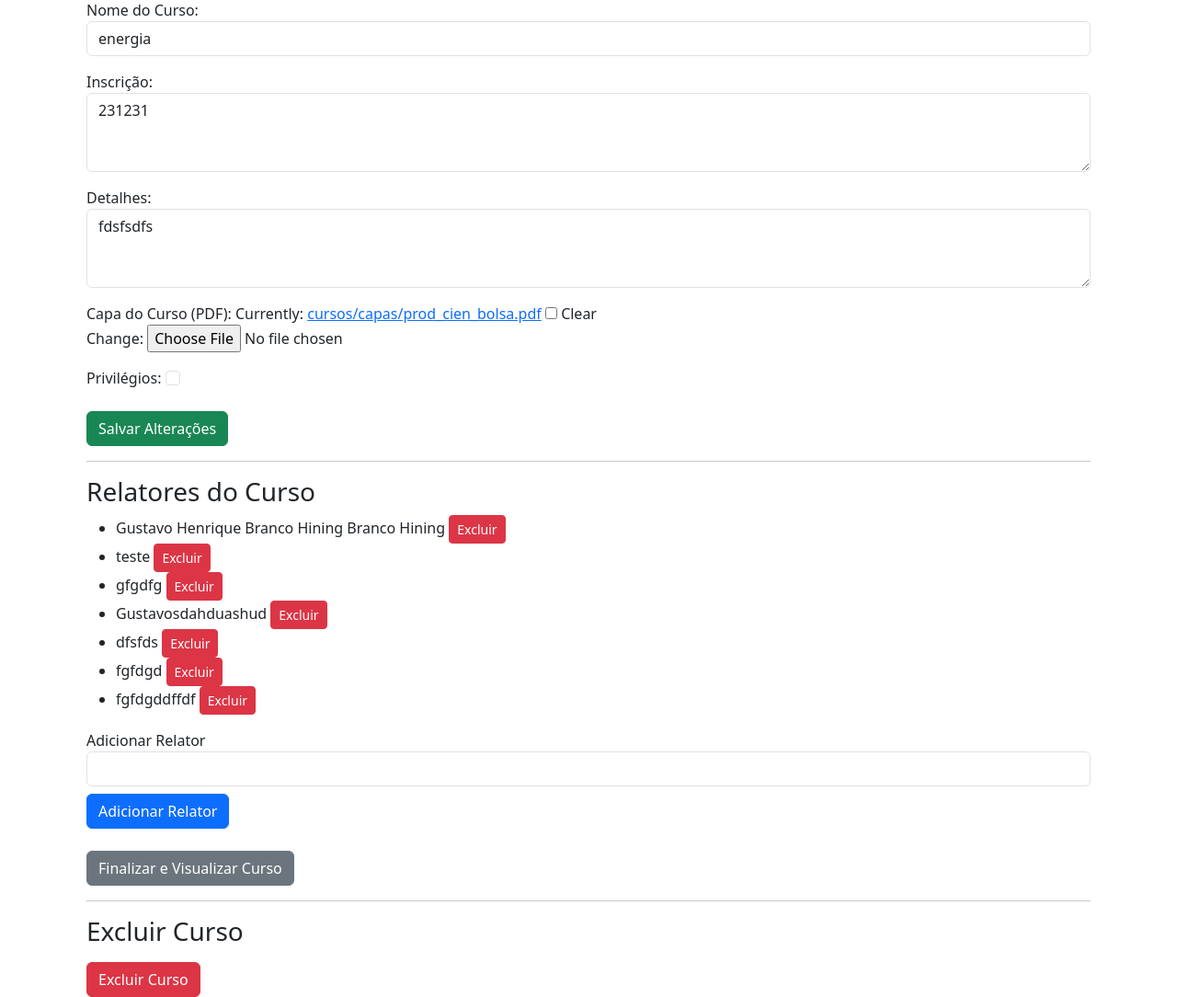
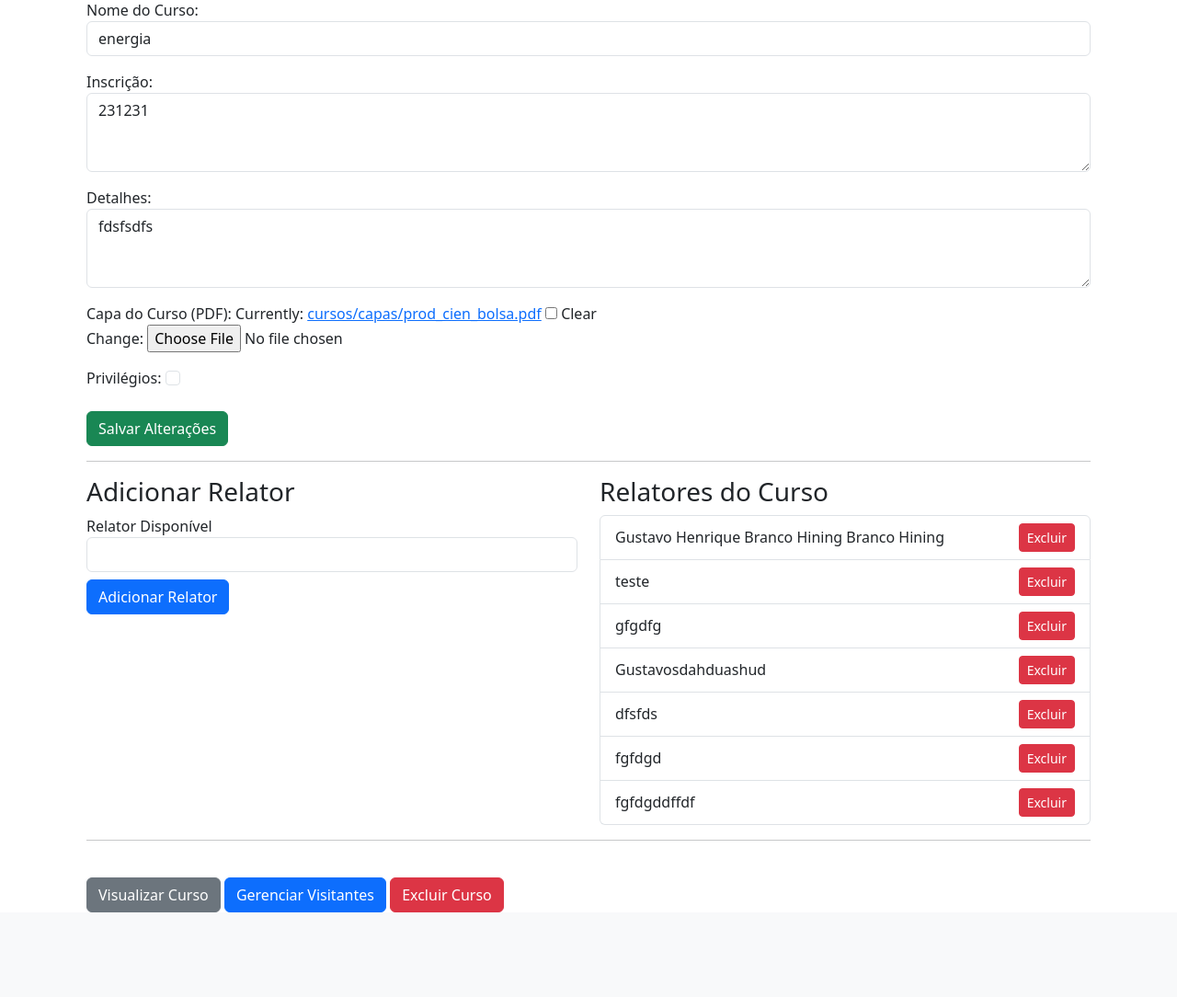
Before and after one commit to hininggh/SisAva, a Django app: page /cursos/editar/1/ in a window 1280 px wide. Shown: the part 151-1235 px from the top of the page at 92% size. After the commit the page ends 1143 px from the top, so only its background shows below. Run offline with Django 5.2, Linux system fonts and the light colour scheme; a user stored in the database is signed in; data comes from the database, SQL or seed files in the repository; lists and menus that the app fills with data are empty.

Commit message:
resolvido atualizar lista de relatores disponiveis

```diff
--- a/cursos/views.py
+++ b/cursos/views.py
@@ -15,13 +15,16 @@ from reportlab.lib.pagesizes import A4
 from mural.forms import MuralForm
 from mural.models import Mural
 from reportlab.lib.units import cm
+from django.contrib.auth import get_user_model
 from .forms import CapaCursoForm
 from django.views.decorators.http import require_POST
 from django.http import JsonResponse
 import os
+import logging
+
+Usuario = get_user_model()
 
 
-import logging
 
 # Criar ou Editar Curso
 @login_required
@@ -90,12 +93,17 @@ def excluir_curso(request, curso_id):
 @login_required
 def atualizar_lista_relatores(request, curso_id):
     curso = get_object_or_404(Curso, id=curso_id)
-    relatores = curso.relatores.all()
+    relatores_adicionados = curso.relatores.all()
+
+    # Excluir os relatores que já estão no curso da lista de disponíveis
+    relatores_disponiveis = Usuario.objects.filter(tipo='relator').exclude(id__in=relatores_adicionados)
 
     # Estrutura do JSON para nome e id
     data = {
-        "relator": [{"id": relator.id, "nome": relator.nome} for relator in relatores]
+        "relator": [{"id": relator.id, "nome": relator.nome} for relator in relatores_adicionados],
+        "relatorDisponiveis": [{"id": relator.id, "nome": relator.nome} for relator in relatores_disponiveis]
     }
+
     return JsonResponse(data)
 
 
@@ -105,8 +113,6 @@ from django.http import JsonResponse
 
 @login_required
 def adicionar_relator(request, curso_id):
-    # Verifica se é uma requisição AJAX
-    print("iniciou")
     curso = get_object_or_404(Curso, id=curso_id)
     relator_id = request.POST.get('relator_id')
     relator = get_object_or_404(Usuario, id=relator_id)
--- a/templates/cursos/criarcurso.html
+++ b/templates/cursos/criarcurso.html
@@ -16,24 +16,14 @@
 
     {% if curso %}
     <hr>
-    <h3>Relatores do Curso</h3>
-    <!-- Lista de relatores atualizada dinamicamente -->
-    <ul id="relatores-list">
-        {% for relator in relatores %}
-            <li>
-                {{ relator.nome }}
-                <button onclick="excluirRelator({{ relator.id }})" class="btn btn-danger btn-sm">Excluir</button>
-            </li>
-        {% empty %}
-            <p>Nenhum relator adicionado.</p>
-        {% endfor %}
-    </ul>
-
-    <!-- Formulário para adicionar relatores -->
+    <div class="row">
+        <!-- Coluna para adicionar relator -->
+        <div class="col-md-6">
+            <h3>Adicionar Relator</h3>
             <form id="form-adicionar-relator" onsubmit="adicionarRelator(event)">
                 {% csrf_token %}
                 <div class="form-group">
-            <label for="relator_id">Adicionar Relator</label> <!-- Atualizado para relator_id -->
+                    <label for="relator_id">Relator Disponível</label>
                     <select id="relator_id" name="relator_id" class="form-control">
                         {% for usuario in usuarios_disponiveis %}
                             <option value="{{ usuario.id }}">{{ usuario.nome }}</option>
@@ -42,14 +32,28 @@
                 </div>
                 <button type="submit" class="btn btn-primary mt-2">Adicionar Relator</button>
             </form>
+        </div>
 
-
-
-    <button class="btn btn-secondary mt-4" onclick="finalizarCurso()">Finalizar e Visualizar Curso</button>
+        <!-- Coluna para listar relatores -->
+        <div class="col-md-6">
+            <h3>Relatores do Curso</h3>
+            <ul id="relatores-list" class="list-group">
+                {% for relator in relatores %}
+                    <li class="list-group-item d-flex justify-content-between align-items-center">
+                        {{ relator.nome }}
+                        <button onclick="excluirRelator({{ relator.id }})" class="btn btn-danger btn-sm">Excluir</button>
+                    </li>
+                {% empty %}
+                    <p>Nenhum relator adicionado.</p>
+                {% endfor %}
+            </ul>
+        </div>
+    </div>
 
     <hr>
-    <h3>Excluir Curso</h3>
-    <button class="btn btn-danger mt-2" onclick="excluirCurso()">Excluir Curso</button>
+    <button class="btn btn-secondary mt-4" onclick="finalizarCurso()">Visualizar Curso</button>
+    <a href="{% url 'gerenciarvisitantes' %}" class="btn btn-primary mt-4">Gerenciar Visitantes</a>
+    <button class="btn btn-danger mt-4" onclick="excluirCurso()">Excluir Curso</button>
     {% endif %}
 </div>
 
@@ -114,15 +118,37 @@
         })
         .then(response => response.json())
         .then(data => {
-                const listaRelatores = document.getElementById('relatores-list');
-                listaRelatores.innerHTML = '';
+            // Verifique se as listas existem antes de iterar sobre elas
+            const listaRelatoresAdicionados = document.getElementById('relatores-list');
+            if (listaRelatoresAdicionados) {
+                listaRelatoresAdicionados.innerHTML = '';
+                if (data.relator && Array.isArray(data.relator)) {
                     data.relator.forEach(relator => {
                         const item = document.createElement('li');
-                    item.innerHTML = `${relator.nome} <button onclick="excluirRelator(${relator.id})" class="btn btn-danger btn-sm">Excluir</button>`;
-                    listaRelatores.appendChild(item);
+                        item.classList.add('list-group-item', 'd-flex', 'justify-content-between', 'align-items-center');
+                        item.innerHTML = `
+                            ${relator.nome}
+                            <button onclick="excluirRelator(${relator.id})" class="btn btn-danger btn-sm">Excluir</button>
+                        `;
+                        listaRelatoresAdicionados.appendChild(item);
                     });
+                }
+            }
+
+            const listaRelatoresDisponiveis = document.querySelector('select[name="relator_id"]');
+            if (listaRelatoresDisponiveis) {
+                listaRelatoresDisponiveis.innerHTML = '';
+                if (data.relatorDisponiveis && Array.isArray(data.relatorDisponiveis)) {
+                    data.relatorDisponiveis.forEach(relatorDisponivel => {
+                        const option = document.createElement('option');
+                        option.value = relatorDisponivel.id;
+                        option.textContent = relatorDisponivel.nome;
+                        listaRelatoresDisponiveis.appendChild(option);
+                    });
+                }
+            }
         })
-            .catch(error => console.error("Erro ao atualizar a lista de relatores:", error));
+        .catch(error => console.error("Erro ao atualizar as listas de relatores:", error));
     }
 
         // Função para finalizar o curso
```
Lines whose indentation alone changed are shown as unchanged.
